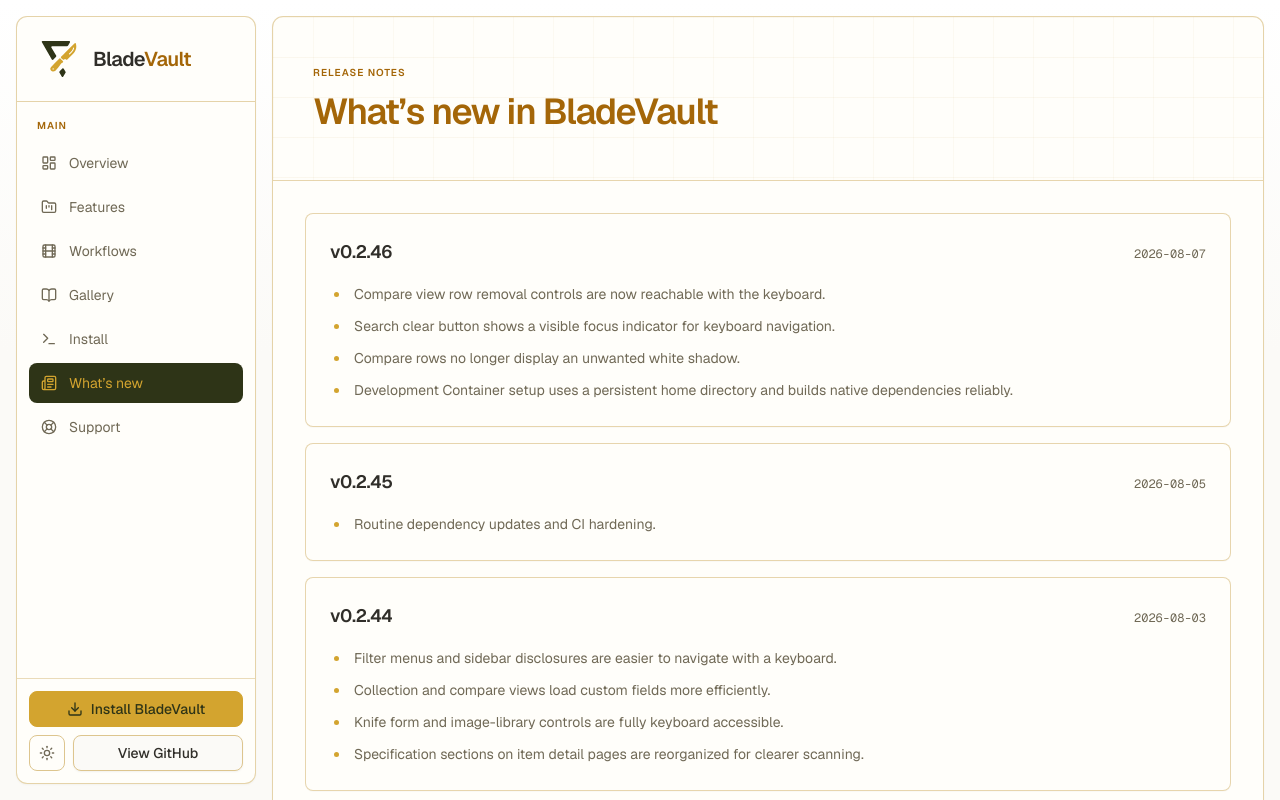
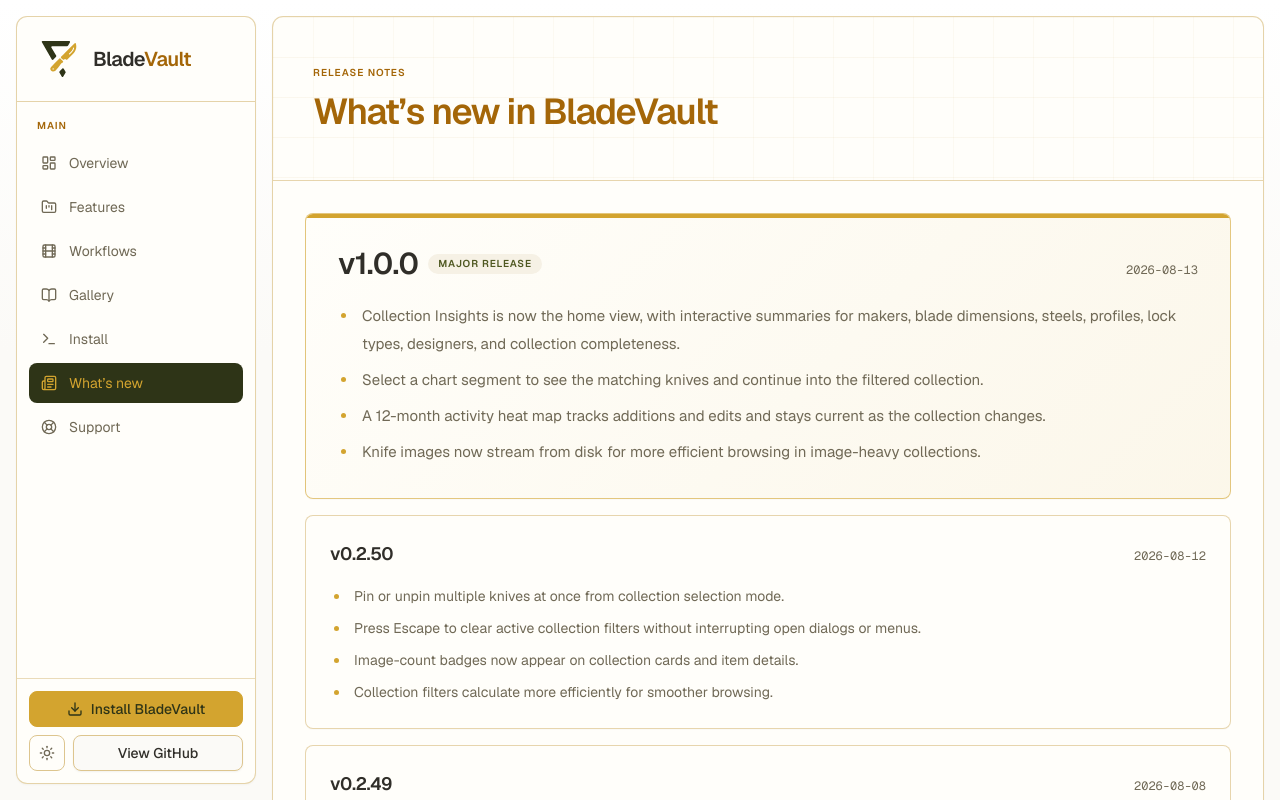
Before and after one commit to dedkola/bladevault-web, a Next.js app: page /whats-new in a window 1280 px wide. Shown: the top 800 px of the page. Built offline with nearby package versions, Linux system fonts and the light colour scheme; no server answers.

Commit message:
feat(whats-new): highlight v1.0.0 release

```diff
--- a/app/whats-new/page.tsx
+++ b/app/whats-new/page.tsx
@@ -8,7 +8,7 @@
 
 const pageTitle = "What’s new in BladeVault"
 const pageDescription =
-  "A concise history of BladeVault’s most useful features and quality-of-life improvements."
+  "BladeVault 1.0 release notes and a concise history of the app’s most useful features and quality-of-life improvements."
 
 export const metadata: Metadata = {
   title: pageTitle,
@@ -28,6 +28,42 @@
 }
 
 const releases = [
+  {
+    version: "v1.0.0",
+    date: "2026-08-13",
+    major: true,
+    milestone: true,
+    changes: [
+      "Collection Insights is now the home view, with interactive summaries for makers, blade dimensions, steels, profiles, lock types, designers, and collection completeness.",
+      "Select a chart segment to see the matching knives and continue into the filtered collection.",
+      "A 12-month activity heat map tracks additions and edits and stays current as the collection changes.",
+      "Knife images now stream from disk for more efficient browsing in image-heavy collections.",
+    ],
+  },
+  {
+    version: "v0.2.50",
+    date: "2026-08-12",
+    changes: [
+      "Pin or unpin multiple knives at once from collection selection mode.",
+      "Press Escape to clear active collection filters without interrupting open dialogs or menus.",
+      "Image-count badges now appear on collection cards and item details.",
+      "Collection filters calculate more efficiently for smoother browsing.",
+    ],
+  },
+  {
+    version: "v0.2.49",
+    date: "2026-08-08",
+    changes: [
+      "Compare search results now include thumbnails, making similar models easier to identify.",
+    ],
+  },
+  {
+    version: "v0.2.47",
+    date: "2026-08-08",
+    changes: [
+      "Search the collection when adding several knives to Compare, with model-name matching that avoids irrelevant specification hits.",
+    ],
+  },
   {
     version: "v0.2.46",
     date: "2026-08-07",
@@ -264,16 +300,24 @@
             <div className="grid items-start gap-4">
               {releases.map((release) => {
                 const isMajor = "major" in release && release.major
+                const isMilestone = "milestone" in release && release.milestone
                 return (
                   <article
                     key={release.version}
                     className={cn(
                       "vault-panel p-5 sm:p-6",
-                      isMajor && "bg-[var(--bladevault-gold)]/[0.03]"
+                      isMajor && "bg-[var(--bladevault-gold)]/[0.03]",
+                      isMilestone &&
+                        "relative overflow-hidden border-[var(--bladevault-gold)]/60 bg-[linear-gradient(135deg,var(--card)_0%,color-mix(in_srgb,var(--bladevault-gold)_8%,var(--card))_100%)] p-6 before:absolute before:inset-x-0 before:top-0 before:h-1 before:bg-[var(--bladevault-gold)] sm:p-8"
                     )}
                   >
                     <div className="flex items-baseline justify-between gap-4">
-                      <h2 className="flex items-center gap-2.5 text-lg font-semibold tracking-tight text-foreground">
+                      <h2
+                        className={cn(
+                          "flex flex-wrap items-center gap-2.5 font-semibold tracking-tight text-foreground",
+                          isMilestone ? "text-2xl sm:text-3xl" : "text-lg"
+                        )}
+                      >
                         <Link
                           href={`${releaseBaseUrl}${release.version}`}
                           className="transition-colors hover:text-[var(--bladevault-title)] focus-visible:ring-2 focus-visible:ring-ring/45 focus-visible:outline-none"
@@ -281,7 +325,9 @@
                           {release.version}
                         </Link>
                         {isMajor && (
-                          <span className="vault-chip">Major update</span>
+                          <span className="vault-chip">
+                            {isMilestone ? "Major release" : "Major update"}
+                          </span>
                         )}
                       </h2>
                       <time
@@ -291,7 +337,12 @@
                         {release.date}
                       </time>
                     </div>
-                    <ul className="mt-4 list-disc space-y-2 pl-5 text-sm leading-6 text-muted-foreground marker:text-[var(--bladevault-gold)]">
+                    <ul
+                      className={cn(
+                        "mt-4 list-disc space-y-2 pl-5 text-sm leading-6 text-muted-foreground marker:text-[var(--bladevault-gold)]",
+                        isMilestone && "mt-5 sm:text-[15px] sm:leading-7"
+                      )}
+                    >
                       {release.changes.map((change) => (
                         <li key={change} className="pl-1">
                           {change}
```
